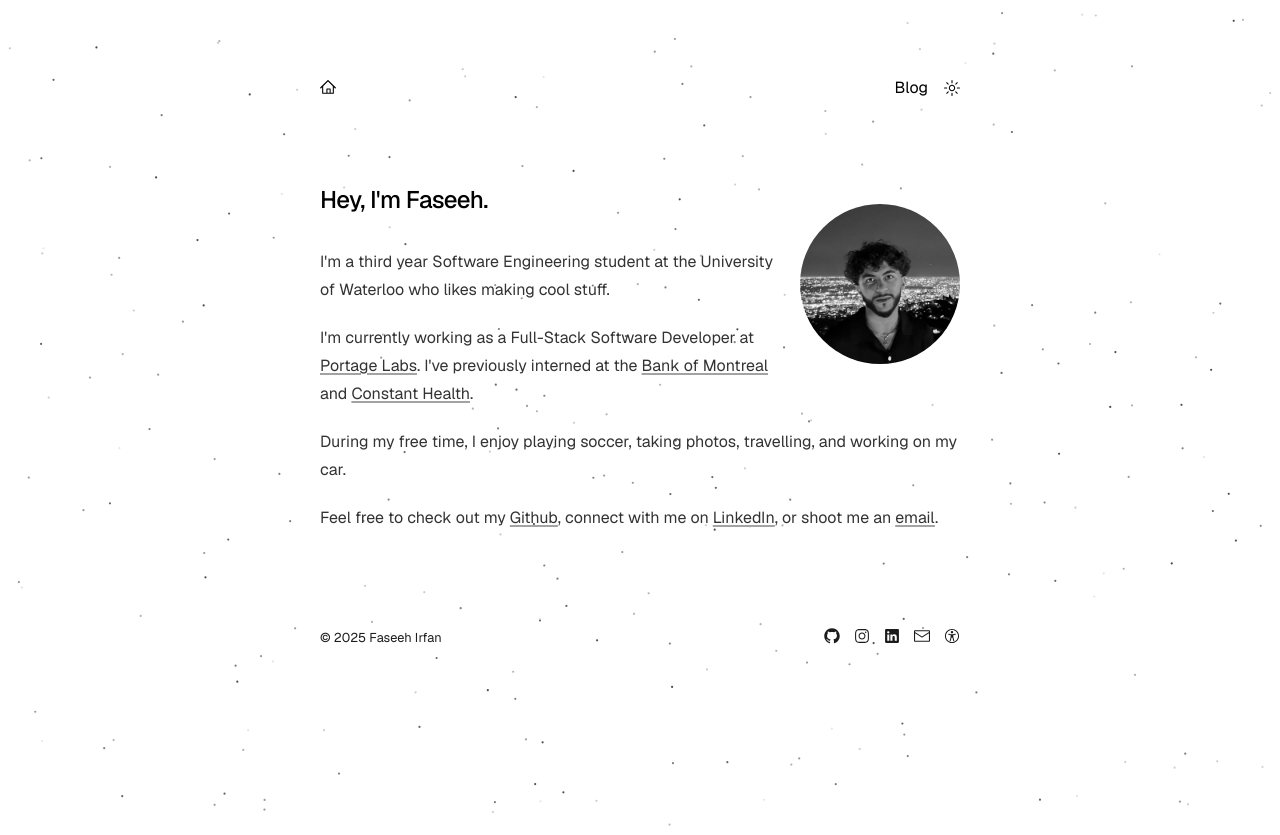
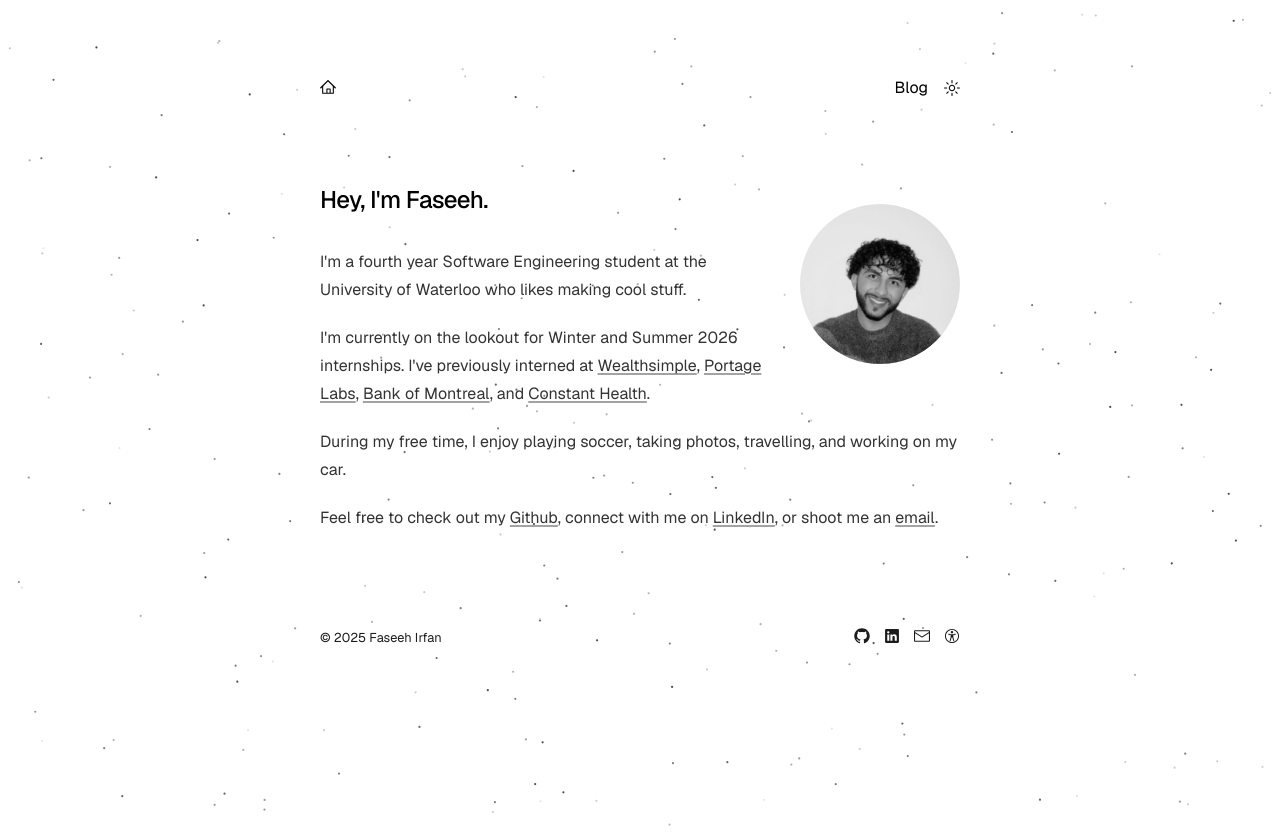
Before and after one commit to faseehirfan/portfolio, a Next.js app: page / in a window 1280 px wide. Built offline with nearby package versions, Linux system fonts and the light colour scheme.

Commit message:
update: expereinces and social links

```diff
--- a/app/components/footer.tsx
+++ b/app/components/footer.tsx
@@ -4,7 +4,6 @@ import {
   AccessibilityIcon,
   EnvelopeClosedIcon,
   GitHubLogoIcon,
-  InstagramLogoIcon,
   LinkedInLogoIcon,
 } from "@radix-ui/react-icons";
 import { metaData, socialLinks } from "app/config";
@@ -30,7 +29,7 @@ function SocialLinks() {
   return (
     <div className="flex text-lg gap-3.5 float-right transition-opacity duration-300 hover:opacity-90">
       <SocialLink href={socialLinks.github} icon={GitHubLogoIcon} />
-      <SocialLink href={socialLinks.instagram} icon={InstagramLogoIcon} />
+      {/* <SocialLink href={socialLinks.instagram} icon={InstagramLogoIcon} /> */}
       <SocialLink href={socialLinks.linkedin} icon={LinkedInLogoIcon} />
       <SocialLink href={socialLinks.email} icon={EnvelopeClosedIcon} />
       <a href="/rss.xml" target="_self">
--- a/app/page.tsx
+++ b/app/page.tsx
@@ -5,7 +5,7 @@ export default function Page() {
   return (
     <section>
       <Image
-        src="/profile2.png"
+        src="/profile3.png"
         alt="Profile photo"
         className="rounded-full bg-gray-100 block lg:mt-5 mt-0 lg:mb-5 mb-10 mx-auto sm:float-right sm:ml-5 sm:mb-5 grayscale hover:grayscale-0"
         width={160}
@@ -19,18 +19,24 @@ export default function Page() {
 
       <div className="prose prose-neutral dark:prose-invert">
         <p>
-          I'm a third year Software Engineering student at the University of
+          I'm a fourth year Software Engineering student at the University of
           Waterloo who likes making cool stuff.
         </p>
         <p>
-          I'm currently working as a Full-Stack Software Developer at{" "}
+          I'm currently on the lookout for Winter and Summer 2026 internships.
+          I've previously interned at{" "}
+          <a target="_blank" href="https://www.wealthsimple.com/en-ca">
+            Wealthsimple
+          </a>
+          {", "}
           <a target="_blank" href="https://portagelabs.io">
             Portage Labs
           </a>
-          . I've previously interned at the{" "}
+          {", "}
           <a target="_blank" href="https://www.bmo.com/en-ca/main/personal/">
             Bank of Montreal
-          </a>{" "}
+          </a>
+          {", "}
           and{" "}
           <a target="_blank" href="https://www.constanthealth.ca/">
             Constant Health
```
Also changed, not shown: public/profile3.png (added).
